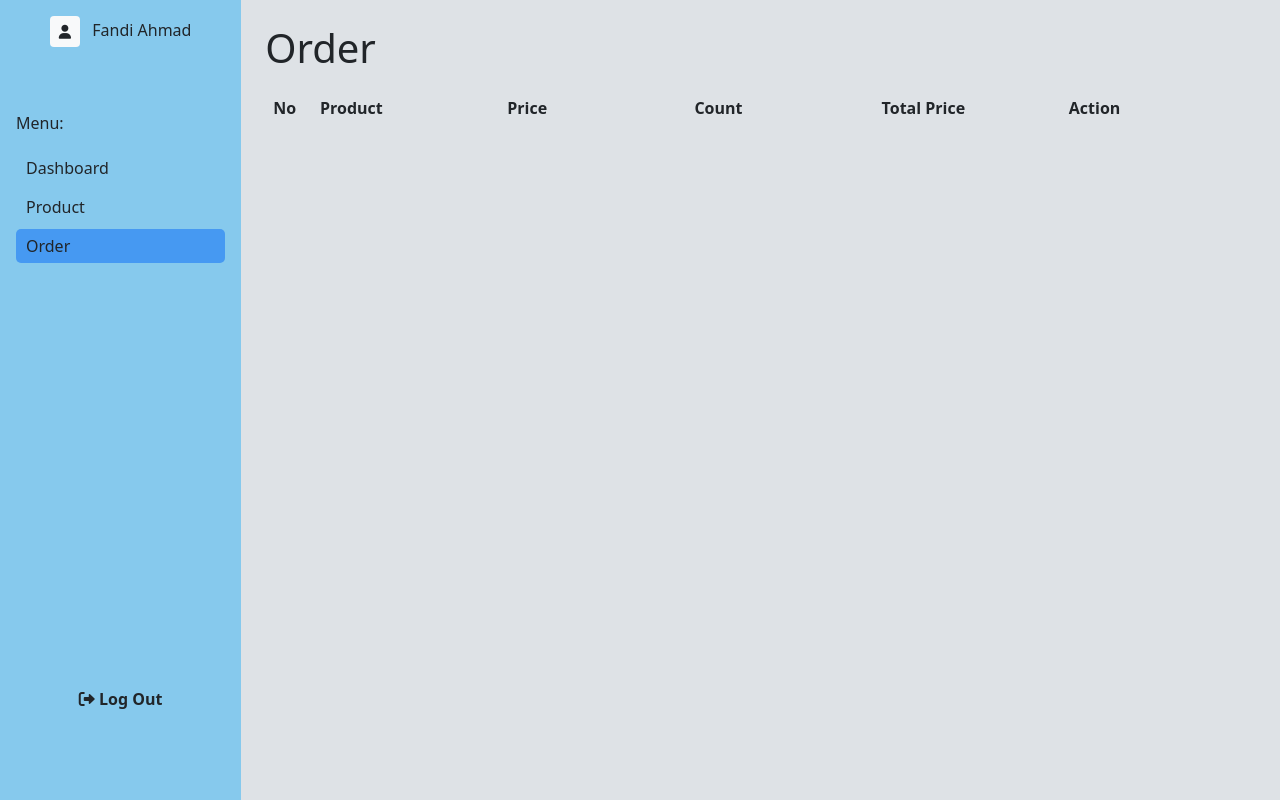
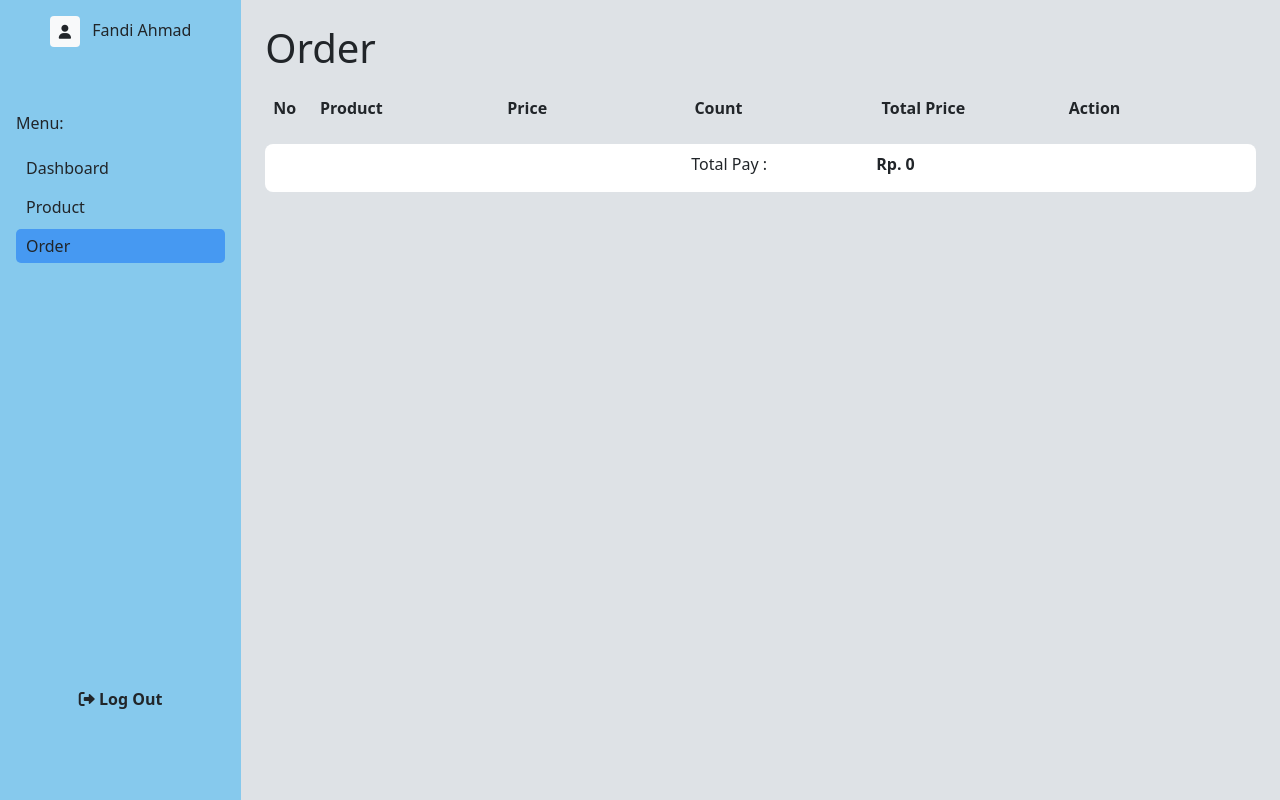
Before and after one commit to fandi-ahmad/seller-app, a CodeIgniter app: the page made by application/views/transaksi.php in a window 1280 px wide. Run offline with CodeIgniter, Linux system fonts and the light colour scheme; data that the repository does not hold is empty.

Commit message:
add total pay

```diff
--- a/application/views/transaksi.php
+++ b/application/views/transaksi.php
@@ -80,20 +80,33 @@
 			</div>
             <?php
             $index = 1;
+            $total = 0;
             foreach ($detils as $det) { ?>
                 <div class="d-flex align-items-center table-list">
                     <p class="w-25 pt-2"><?= $index ?>.</p>
                     <p class="w-100 pt-2"><?= $det['namaproduk'] ?></p>
-                    <p class="w-100 pt-2"><?= $det['price'] ?></p>
+                    <p class="w-100 pt-2">Rp. <?= $det['price'] ?></p>
                     <p class="w-100 pt-2"><?= $det['jumlah'] ?></p>
-                    <p class="w-100 pt-2"><?= $det['price'] * $det['jumlah'] ?></p>
+                    <p class="w-100 pt-2">Rp. <?= $det['price'] * $det['jumlah'] ?></p>
                     <div class="w-100">
                         <a href="<?= site_url('pembelian/hapus/' . $det['iddetailpembelian']) ?>" class="text-danger hover-btn">
 							<i class="fa-solid fa-trash"></i>
                         </a>
                     </div>
                 </div>
-            <?php $index++; } ?>
+            <?php
+                $total += $det['price'] * $det['jumlah'];
+                $index++;
+                }
+            ?>
+            <div class="d-flex align-items-center table-list mt-4">
+                <p class="w-25 pt-2"></p>
+                <p class="w-100 pt-2"></p>
+                <p class="w-100 pt-2"></p>
+                <p class="w-100 pt-2">Total Pay :</p>
+                <p class="w-100 pt-2"><b>Rp. <?php echo $total; ?></b></p>
+                <div class="w-100"></div>
+            </div>
 		</div>
 
     </div>
```
